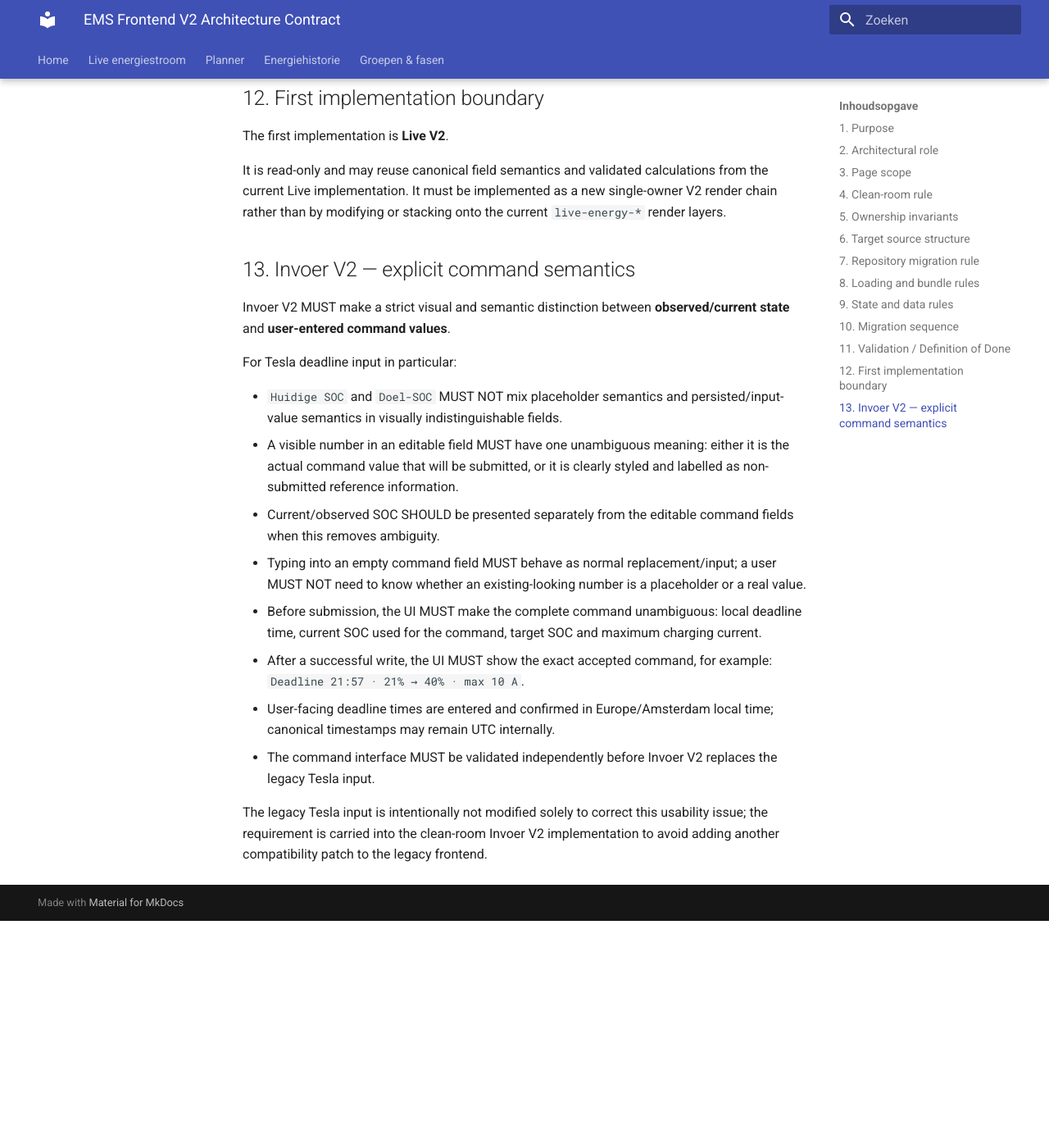
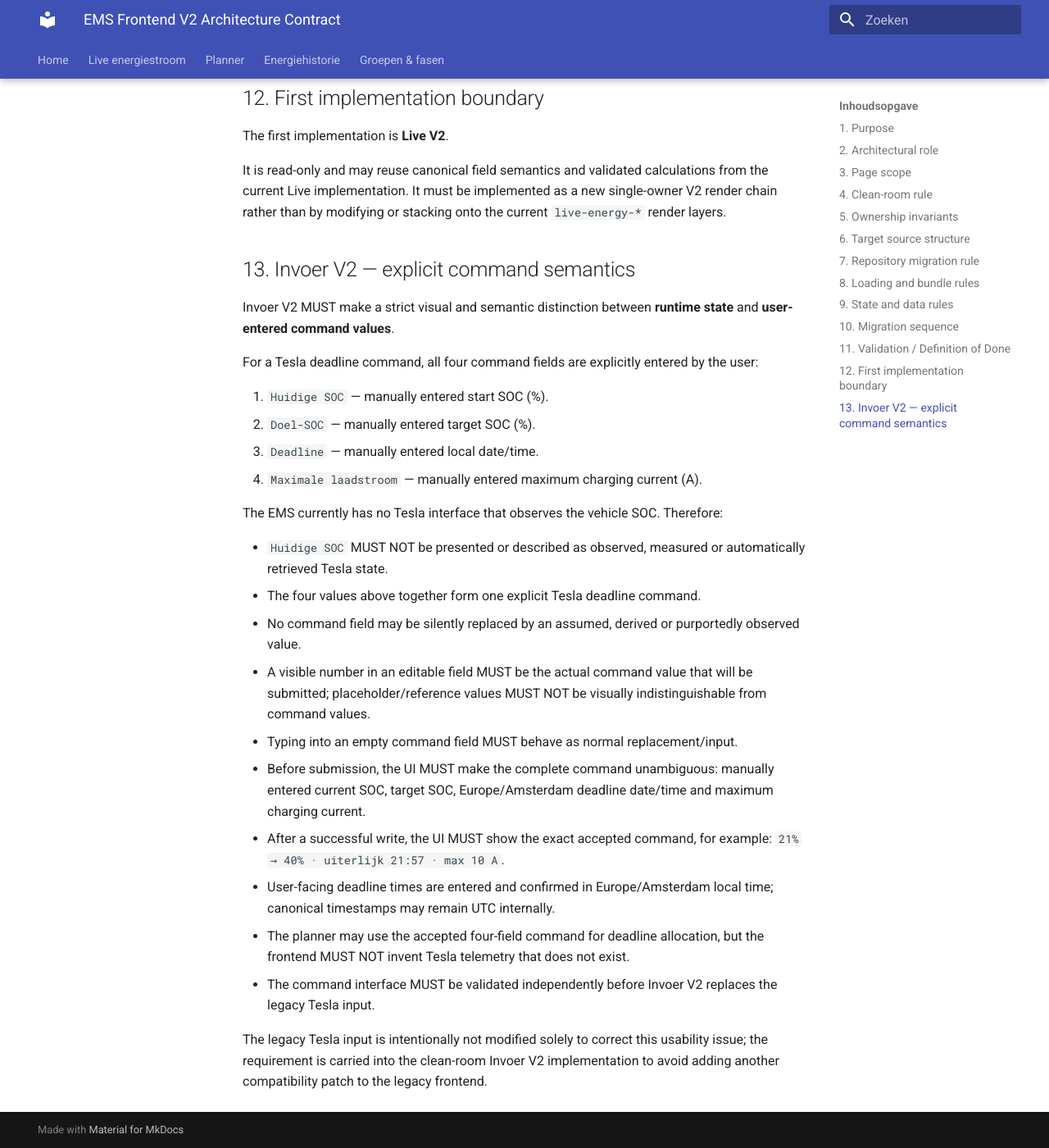
Before and after one commit to OnsKasteeltje/homey-energy-manual, an MkDocs documentation site: the page built from docs/architecture/ems-frontend-v2-architecture.md, in a window 1280 px wide and 1400 px high, scrolled down 4514 px. Shown: the whole window at 82% size. Built offline with MkDocs 1.6.1 and Material for MkDocs 9.7.7, drawn with Linux system fonts in a browser that asks for light colours; before the commit the page ends 5637 px from its top, so only the background shows below that.

Commit message:
docs(v2): define Tesla deadline as four manual inputs

```diff
--- a/docs/architecture/ems-frontend-v2-architecture.md
+++ b/docs/architecture/ems-frontend-v2-architecture.md
@@ -188,17 +188,26 @@ It is read-only and may reuse canonical field semantics and validated calculatio
 
 ## 13. Invoer V2 — explicit command semantics
 
-Invoer V2 MUST make a strict visual and semantic distinction between **observed/current state** and **user-entered command values**.
+Invoer V2 MUST make a strict visual and semantic distinction between **runtime state** and **user-entered command values**.
 
-For Tesla deadline input in particular:
+For a Tesla deadline command, all four command fields are explicitly entered by the user:
 
-- `Huidige SOC` and `Doel-SOC` MUST NOT mix placeholder semantics and persisted/input-value semantics in visually indistinguishable fields.
-- A visible number in an editable field MUST have one unambiguous meaning: either it is the actual command value that will be submitted, or it is clearly styled and labelled as non-submitted reference information.
-- Current/observed SOC SHOULD be presented separately from the editable command fields when this removes ambiguity.
-- Typing into an empty command field MUST behave as normal replacement/input; a user MUST NOT need to know whether an existing-looking number is a placeholder or a real value.
-- Before submission, the UI MUST make the complete command unambiguous: local deadline time, current SOC used for the command, target SOC and maximum charging current.
-- After a successful write, the UI MUST show the exact accepted command, for example: `Deadline 21:57 · 21% → 40% · max 10 A`.
+1. `Huidige SOC` — manually entered start SOC (%).
+2. `Doel-SOC` — manually entered target SOC (%).
+3. `Deadline` — manually entered local date/time.
+4. `Maximale laadstroom` — manually entered maximum charging current (A).
+
+The EMS currently has no Tesla interface that observes the vehicle SOC. Therefore:
+
+- `Huidige SOC` MUST NOT be presented or described as observed, measured or automatically retrieved Tesla state.
+- The four values above together form one explicit Tesla deadline command.
+- No command field may be silently replaced by an assumed, derived or purportedly observed value.
+- A visible number in an editable field MUST be the actual command value that will be submitted; placeholder/reference values MUST NOT be visually indistinguishable from command values.
+- Typing into an empty command field MUST behave as normal replacement/input.
+- Before submission, the UI MUST make the complete command unambiguous: manually entered current SOC, target SOC, Europe/Amsterdam deadline date/time and maximum charging current.
+- After a successful write, the UI MUST show the exact accepted command, for example: `21% → 40% · uiterlijk 21:57 · max 10 A`.
 - User-facing deadline times are entered and confirmed in Europe/Amsterdam local time; canonical timestamps may remain UTC internally.
+- The planner may use the accepted four-field command for deadline allocation, but the frontend MUST NOT invent Tesla telemetry that does not exist.
 - The command interface MUST be validated independently before Invoer V2 replaces the legacy Tesla input.
 
 The legacy Tesla input is intentionally not modified solely to correct this usability issue; the requirement is carried into the clean-room Invoer V2 implementation to avoid adding another compatibility patch to the legacy frontend.
```
